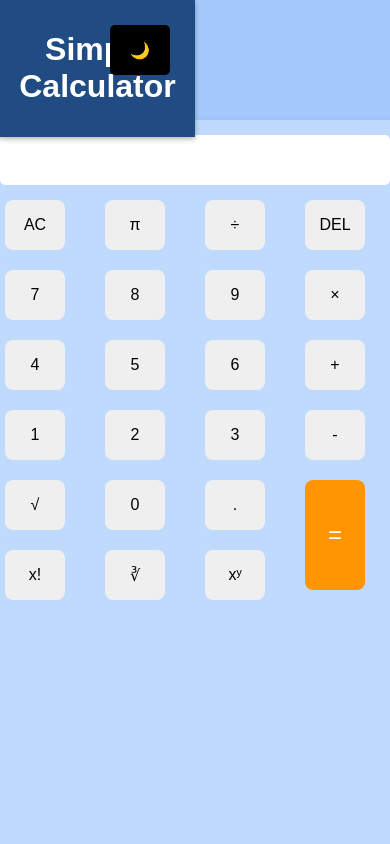
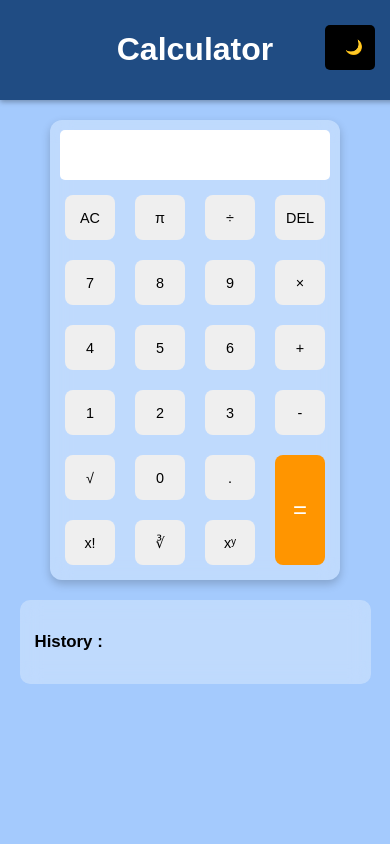
Before and after one commit to JohnChristopher777/Simple_Calculator, a plain HTML site: page index.html in a window 390 px wide. Shown: the top 844 px of the page. Drawn offline with Linux system fonts and the light colour scheme.

Commit message:
updates: reponsiveness maintained. icon added.

```diff
--- a/index.html
+++ b/index.html
@@ -3,10 +3,12 @@
 <head>
     <title>Simple Calculator</title>
     <link rel="stylesheet" href="styles.css">
+    <meta name="viewport" content="width=device-width, initial-scale=1.0, maximum-scale=1.0, user-scalable=no">
+    <link rel="icon" href="calculator.png" type="image/png">
 </head>
 <body>
     <div class="header">
-        <h1>Simple Calculator</h1>
+        <h1>Calculator</h1>
         <button class="toggle-btn" onclick="toggleDarkMode()">🌙</button>
     </div>
 
--- a/styles.css
+++ b/styles.css
@@ -13,6 +13,7 @@ body {
     width: 100%;
     background: #204c83;
     padding: 10px 0;
+    padding-right: 10px;
     text-align: center;
     color: white;
     font-size: 1rem;
@@ -136,36 +137,19 @@ button.equals {
     cursor: pointer;
 }
 
-@media (max-width: 700px) {
-    .header{
-        width:50%;
+
+    @media (max-width: 400px) {
+        .calculator {
+            padding: 10px;
         }
-    .calculator {
-        width: 100%;
-        height: 100vh;
-        padding: 15px;
-        margin-top: 120px;
+
+        button {
+            width: 50px;
+            height: 45px;
+            font-size: 0.9rem;
         }
 
         input {
-        width: 100%;
-        font-size: 1.2rem;
-    }
-
-    button {
-        width: 60px;
-        height: 50px;
             font-size: 1rem;
         }
-
-    .buttons {
-        grid-template-columns: repeat(4, 1fr);
     }
-
-    .history {
-        font-size: 0.8rem;
-        margin-top: 15px;
-        max-height: 150px;
-        margin-bottom: 0;
-    }
-}
```
Also changed, not shown: 1 other file. Lines whose indentation alone changed are shown as unchanged.
